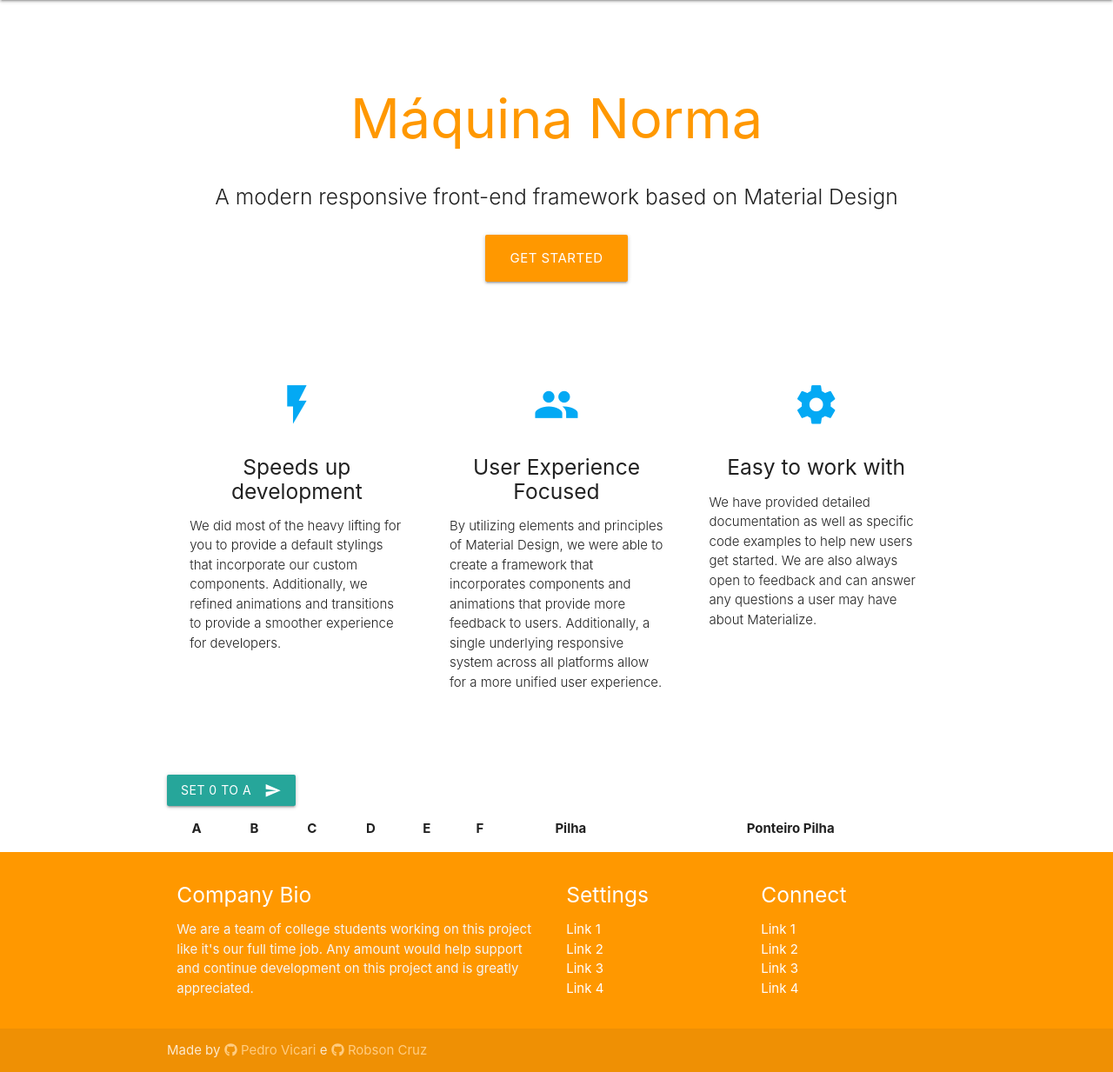
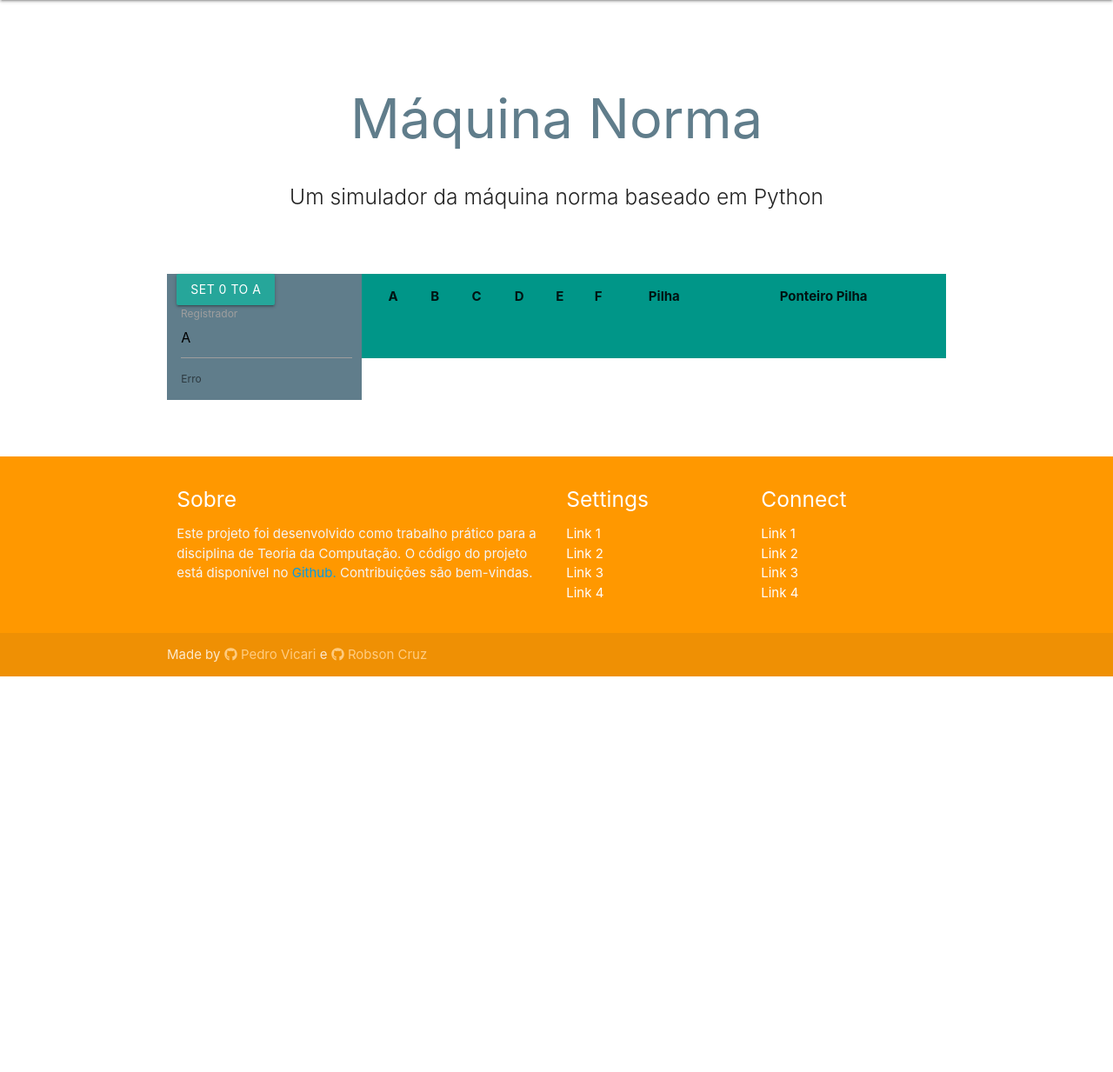
Before and after one commit to pvicari/norma-machine, a Flask app: page / in a window 1280 px wide. Shown: the part 64-1297 px from the top of the page at 87% size. After the commit the page ends 842 px from the top, so only its background shows below. Run offline with Flask 2, Linux system fonts and the light colour scheme; lists and menus that the app fills with data are empty; some libraries are stand-ins or nearby versions.

Commit message:
Removed uneeded HTML.

```diff
--- a/src/app/templates/index.html
+++ b/src/app/templates/index.html
@@ -31,66 +31,42 @@
     <div class="section no-pad-bot" id="index-banner">
         <div class="container">
             <br><br>
-        <h1 class="header center orange-text">Máquina Norma</h1>
+            <h1 class="header center blue-grey-text">Máquina Norma</h1>
             <div class="row center">
-            <h5 class="header col s12 light">A modern responsive front-end framework based on Material Design</h5>
-        </div>
-        <div class="row center">
-            <a href="http://materializecss.com/getting-started.html" id="download-button"
-               class="btn-large waves-effect waves-light orange">Get Started</a>
+                <h5 class="header col s12 light">Um simulador da máquina norma baseado em Python</h5>
             </div>
             <br><br>
-
         </div>
     </div>
 
 
     <div class="container">
-    <div class="section">
+        <!-- Page Layout here -->
+        <div class="row">
+            <div class="col s12 m4 l3 blue-grey"> <!-- Note that "m4 l3" was added -->
+        <!-- Grey navigation panel
 
-        <!--   Icon Section   -->
-        <div class="row">
-            <div class="col s12 m4">
-                <div class="icon-block">
-                    <h2 class="center light-blue-text"><i class="material-icons">flash_on</i></h2>
-                    <h5 class="center">Speeds up development</h5>
-
-                    <p class="light">We did most of the heavy lifting for you to provide a default stylings that
-                        incorporate our custom components. Additionally, we refined animations and transitions to
-                        provide a smoother experience for developers.</p>
+              This content will be:
+          3-columns-wide on large screens,
+          4-columns-wide on medium screens,
+          12-columns-wide on small screens  -->
+            <a class="indigo-effect indigo-light btn" id="btn-set0">
+            	Set 0 to A
+            </a>
+            <div class="input-field inline">
+            <input value="A" id="reg" type="text" class="validate">
+            <label for="reg">Registrador</label>
+            <span class="helper-text" data-error="wrong" data-success="right">Erro</span>
           </div>
     </div>
 
-            <div class="col s12 m4">
-                <div class="icon-block">
-                    <h2 class="center light-blue-text"><i class="material-icons">group</i></h2>
-                    <h5 class="center">User Experience Focused</h5>
+    <div class="col s12 m8 l9 teal"> <!-- Note that "m8 l9" was added -->
+        <!-- Teal page content
 
-                    <p class="light">By utilizing elements and principles of Material Design, we were able to create a
-                        framework that incorporates components and animations that provide more feedback to users.
-                        Additionally, a single underlying responsive system across all platforms allow for a more
-                        unified user experience.</p>
-                </div>
-            </div>
-
-            <div class="col s12 m4">
-                <div class="icon-block">
-                    <h2 class="center light-blue-text"><i class="material-icons">settings</i></h2>
-                    <h5 class="center">Easy to work with</h5>
-
-                    <p class="light">We have provided detailed documentation as well as specific code examples to help
-                        new users get started. We are also always open to feedback and can answer any questions a user
-                        may have about Materialize.</p>
-                </div>
-            </div>
-        </div>
-
-    </div>
-    <br><br>
-    <div>
-        <button class="btn waves-effect waves-light" name="action" id="btn-set0">Set 0 to A
-            <i class="material-icons right">send</i>
-        </button>
+              This content will be:
+          9-columns-wide on large screens,
+          8-columns-wide on medium screens,
+          12-columns-wide on small screens  -->
           <table class="striped centered responsive-table">
             <thead>
                 <tr>
@@ -108,19 +84,24 @@
             <tbody id="result">
             </tbody>
         </table>
+        <br><br>
     </div>
+
+</div>
+<br><br>
 </div>
 
 <footer class="page-footer orange">
     <div class="container">
         <div class="row">
             <div class="col l6 s12">
-                <h5 class="white-text">Company Bio</h5>
-                <p class="grey-text text-lighten-4">We are a team of college students working on this project like it's
-                    our full time job. Any amount would help support and continue development on this project and is
-                    greatly appreciated.</p>
-
-
+                <h5 class="white-text">Sobre</h5>
+                <p class="grey-text text-lighten-4">
+                    Este projeto foi desenvolvido como trabalho prático para a
+                    disciplina de Teoria da Computação. O código do projeto está disponível no
+                    <a href="https://github.com/pvicari/norma-machine">Github.</a>
+                    Contribuições são bem-vindas.
+                </p>
             </div>
             <div class="col l3 s12">
                 <h5 class="white-text">Settings</h5>
@@ -161,11 +142,9 @@
 <script type="text/javascript" src="{{ url_for('static', filename='js/materialize.js') }}"></script>
 <script type="text/javascript" src="{{ url_for('static', filename='js/init.js') }}"></script>
 <script type="text/javascript">
+    // reg := 0
     $('#btn-set0').click(function(){
         $.post( "/set-0-to-reg", { reg: 'A' }, function(data){
-      /**
-      *** Test
-      **/
             $('#result').html('');
             var html = '<tr>';
             for (let key in data.registers) {
@@ -179,6 +158,12 @@
             html += '<td>' + data.stack_pointer + '</td>';
             html += '</tr>';
             //console.log(data.registers); //this works
+            /* Toast stuff
+            var toastHTML = '<span>Message</span>\
+                <button class="btn-flat toast-action">\
+                    <i class="material-icons">close</i>\
+                </button>';
+            M.toast({html: toastHTML});*/
             $('#result').html(html);
         });
     });
```
Also changed, not shown: 2 other files. Lines whose indentation alone changed are shown as unchanged.
